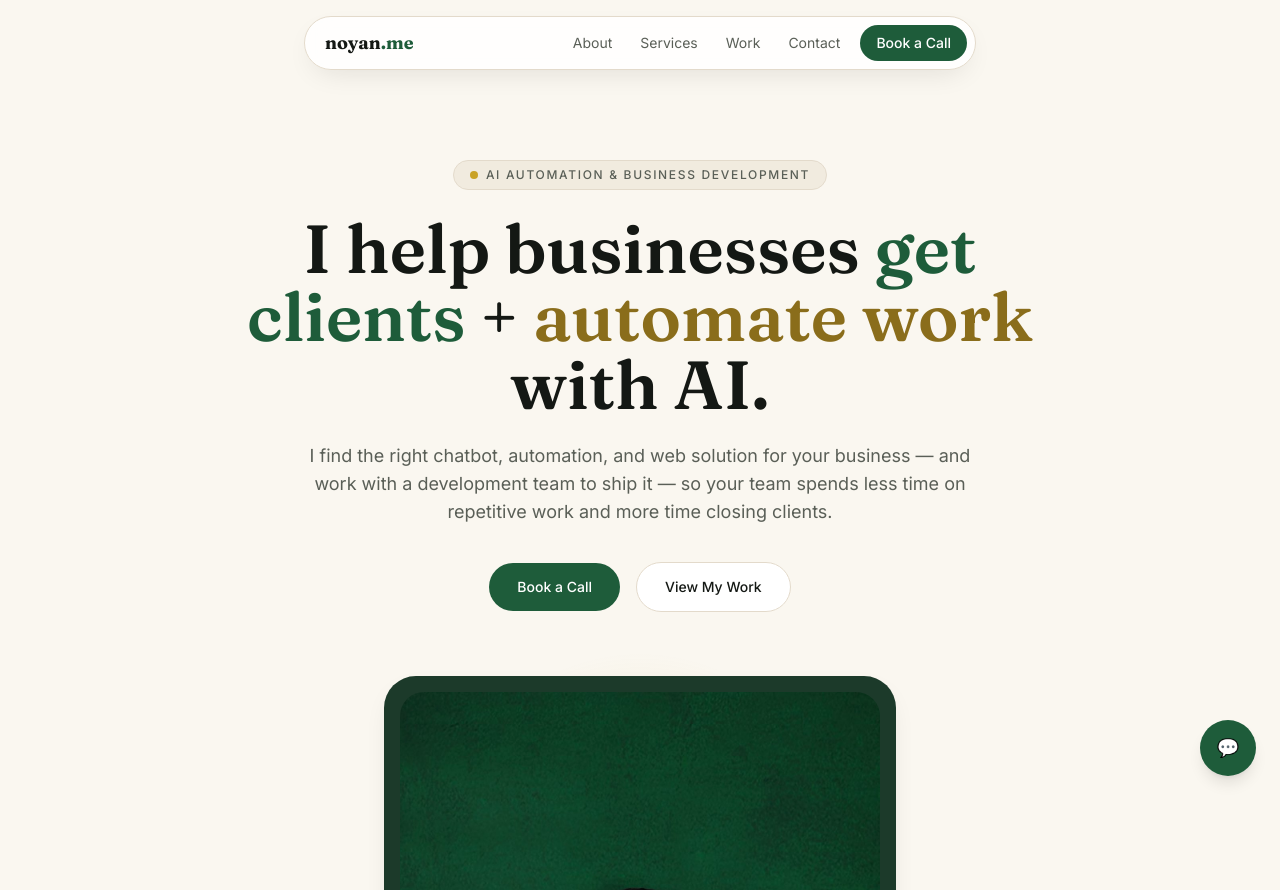
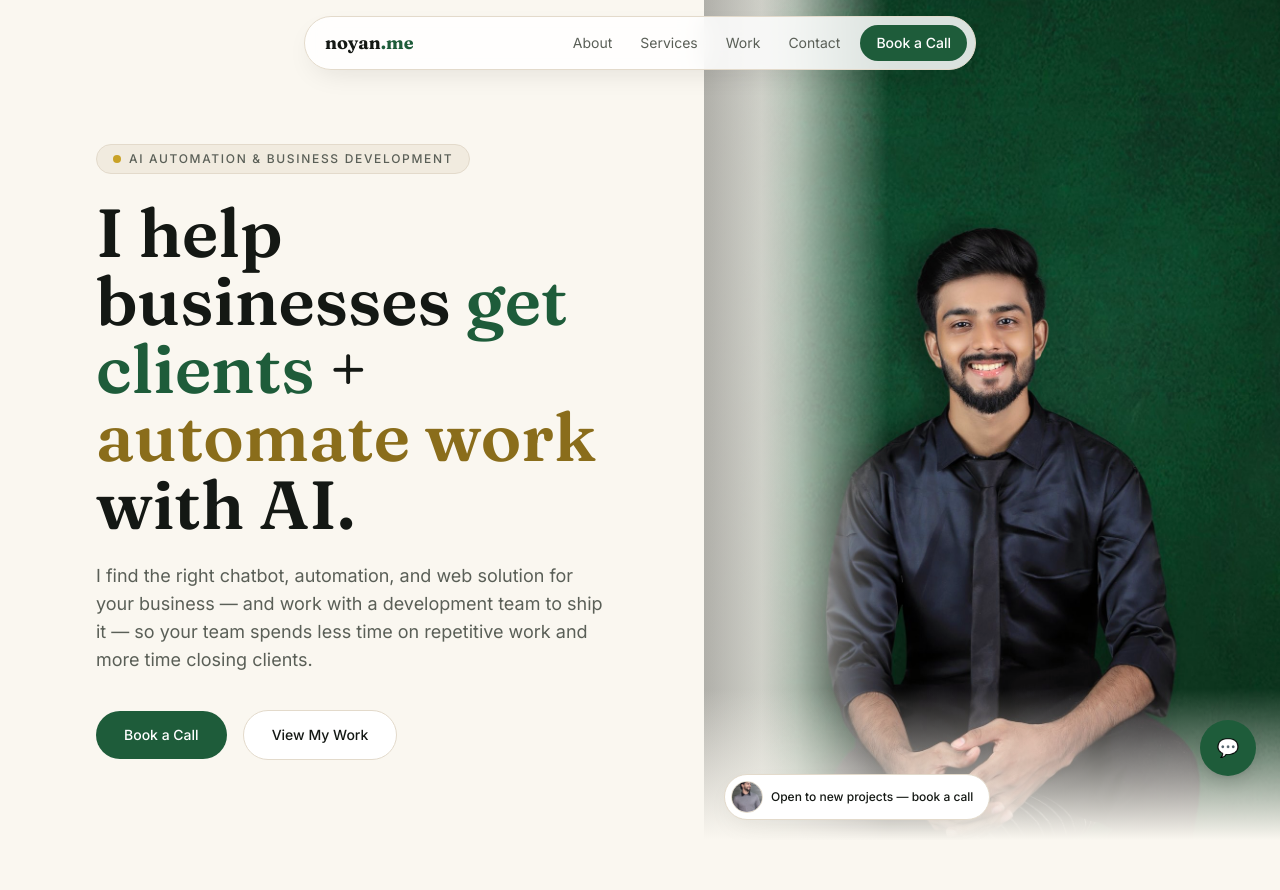
Before and after one commit to FindNoyan/noyan-portfolio, a React (Vite) app: page / in a window 1280 px wide. Shown: the top 890 px of the page. Built offline with nearby package versions, Linux system fonts and the light colour scheme.

Commit message:
Hero: full-width split hero — text left, full-bleed portrait right, seamless green merge

```diff
--- a/src/components/Hero.jsx
+++ b/src/components/Hero.jsx
@@ -28,19 +28,25 @@ export default function Hero() {
   return (
     <section
       id="top"
-      className="animate-fade-up mx-auto max-w-6xl px-6 pb-24 pt-32 text-center sm:pt-40"
+      className="animate-fade-up relative overflow-hidden bg-base"
     >
-      <p className="inline-flex items-center gap-2 rounded-full border border-line bg-surface px-4 py-1.5 text-xs font-medium uppercase tracking-[0.14em] text-muted">
+      {/* Desktop: two-column split. Mobile/tablet: stacked (text on top,
+          photo band below). The grid stretches so the photo column fills
+          the full hero height on desktop. */}
+      <div className="grid lg:min-h-[640px] lg:grid-cols-[55fr_45fr]">
+        {/* LEFT — text on cream. */}
+        <div className="flex flex-col justify-center px-6 pb-14 pt-32 sm:px-10 sm:pt-40 lg:px-16 lg:pb-20 lg:pt-36 xl:px-24">
+          <p className="inline-flex w-fit items-center gap-2 rounded-full border border-line bg-surface px-4 py-1.5 text-xs font-medium uppercase tracking-[0.14em] text-muted">
             <span className="inline-block h-2 w-2 rounded-full bg-gold" />
             {hero.eyebrow}
           </p>
-      <h1 className="mx-auto mt-6 max-w-4xl font-display text-[2.75rem] font-semibold leading-[1.05] text-ink sm:text-6xl lg:text-[4.25rem]">
+          <h1 className="mt-6 max-w-xl font-display text-[2.75rem] font-semibold leading-[1.05] text-ink sm:text-6xl lg:text-[4.25rem]">
             {renderHeadline(hero.headline)}
           </h1>
-      <p className="mx-auto mt-6 max-w-2xl text-base leading-relaxed text-muted sm:text-lg">
+          <p className="mt-6 max-w-lg text-base leading-relaxed text-muted sm:text-lg">
             {hero.sub}
           </p>
-      <div className="mt-9 flex flex-wrap items-center justify-center gap-4">
+          <div className="mt-9 flex flex-wrap items-center gap-4">
             <a
               href={hero.primaryCta.href}
               {...(hero.primaryCta.external
@@ -57,29 +63,51 @@ export default function Hero() {
               {hero.secondaryCta.label}
             </a>
           </div>
+        </div>
 
-      {/* Portrait anchor: the photo's dark green backdrop is echoed by
-          the deep-green panel behind it, so nothing clashes. */}
+        {/* RIGHT — portrait, full-bleed. On desktop it fills the entire
+            right side, flush to the top, right and bottom edges of the
+            hero: no border, no rounded corners, no gap. On mobile it is
+            a full-width band below the text. */}
+        <div className="relative min-h-[420px] overflow-hidden bg-deepGreen sm:min-h-[480px] lg:min-h-0">
           {portraitOk && (
-        <div className="relative mx-auto mt-16 max-w-lg">
-          <div
-            aria-hidden="true"
-            className="hero-glow absolute -inset-6 rounded-[40px]"
-          />
-          <div className="relative rounded-[32px] bg-deepGreen p-3 shadow-card sm:p-4">
-            <div className="overflow-hidden rounded-[24px]">
             <img
               src={photos.portrait.src}
               alt={photos.portrait.alt}
-                width={480}
-                height={720}
+              width={1200}
+              height={1800}
               onError={() => setPortraitOk(false)}
-                className="photo-warm aspect-[2/3] w-full object-cover"
+              // Face sits in the upper third of the photo: bias the crop
+              // toward the top so the head is never cut off, at any width.
+              className="photo-warm absolute inset-0 h-full w-full object-cover object-[50%_28%]"
             />
-            </div>
-            {/* Floating availability chip with the casual photo. */}
+          )}
+          {/* SEAMLESS MERGE — desktop (vertical seam): the cream side
+              fades into the photo, with a soft deep-green shadow at the
+              seam, so no hard edge is visible where photo meets text. */}
+          <div
+            aria-hidden="true"
+            className="pointer-events-none absolute inset-0 hidden bg-[linear-gradient(to_right,#FAF7F0_0%,rgba(250,247,240,0.92)_10%,rgba(250,247,240,0)_32%)] lg:block"
+          />
+          <div
+            aria-hidden="true"
+            className="pointer-events-none absolute inset-0 hidden bg-[linear-gradient(to_right,rgba(20,24,20,0.32)_0%,rgba(20,24,20,0)_16%)] lg:block"
+          />
+          {/* SEAMLESS MERGE — mobile/tablet (horizontal seam): the cream
+              text block fades down into the photo band. */}
+          <div
+            aria-hidden="true"
+            className="pointer-events-none absolute inset-0 bg-[linear-gradient(to_bottom,#FAF7F0_0%,rgba(250,247,240,0)_28%)] lg:hidden"
+          />
+          {/* SEAMLESS MERGE — bottom edge: the photo dissolves into the
+              cream of the next section instead of ending in a hard line. */}
+          <div
+            aria-hidden="true"
+            className="pointer-events-none absolute inset-0 bg-[linear-gradient(to_top,#FAF7F0_0%,rgba(250,247,240,0)_18%)]"
+          />
+          {/* Availability badge, tucked into the photo corner. */}
           {avatarOk && (
-              <div className="absolute -bottom-5 left-1/2 flex -translate-x-1/2 items-center gap-2 whitespace-nowrap rounded-full border border-line bg-white py-1.5 pl-1.5 pr-4 shadow-card">
+            <div className="absolute bottom-5 left-5 flex items-center gap-2 whitespace-nowrap rounded-full border border-line bg-white py-1.5 pl-1.5 pr-4 shadow-card">
               <img
                 src={photos.casual.src}
                 alt={photos.casual.alt}
@@ -95,7 +123,6 @@ export default function Hero() {
           )}
         </div>
       </div>
-      )}
     </section>
   );
 }
```
Lines whose indentation alone changed are shown as unchanged.
